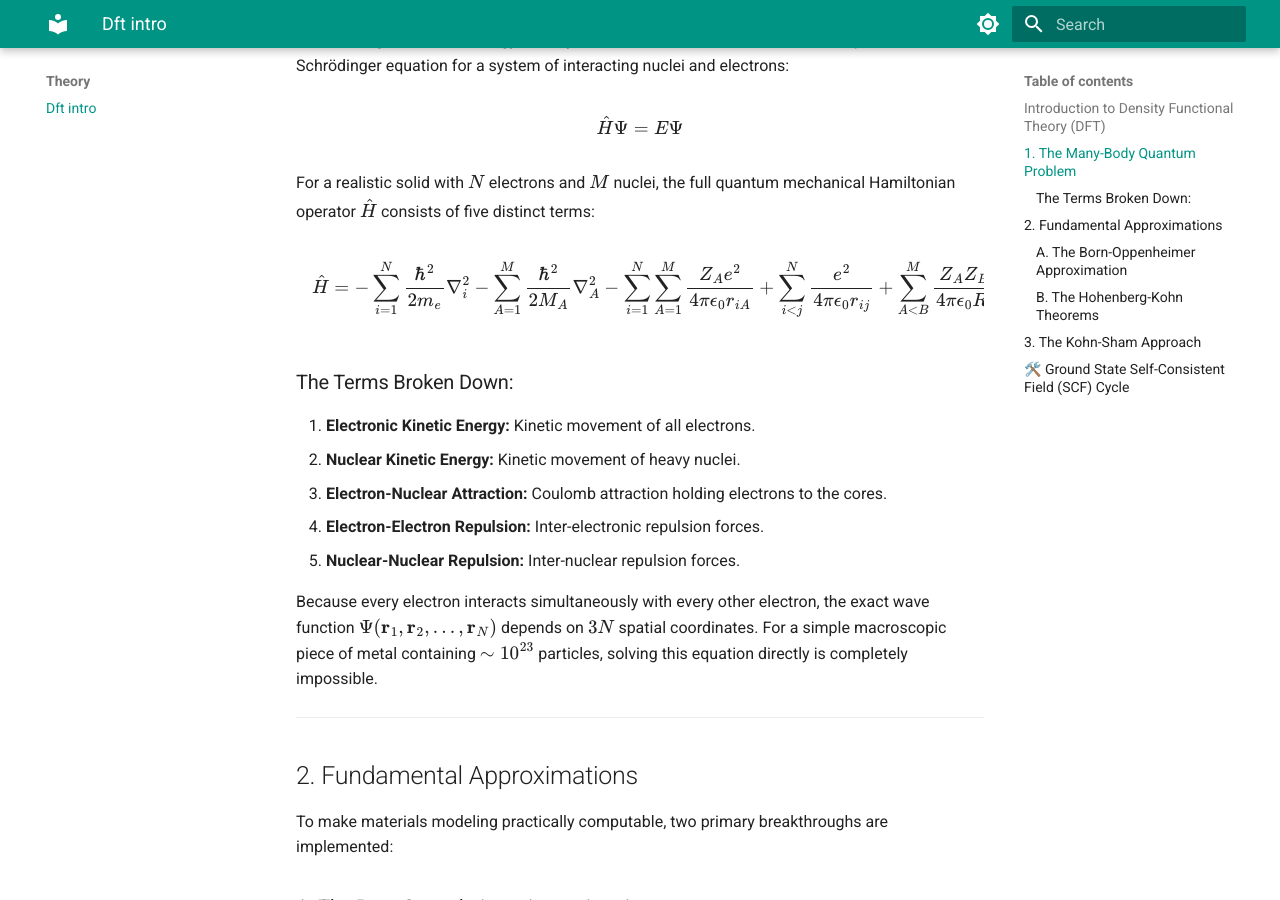
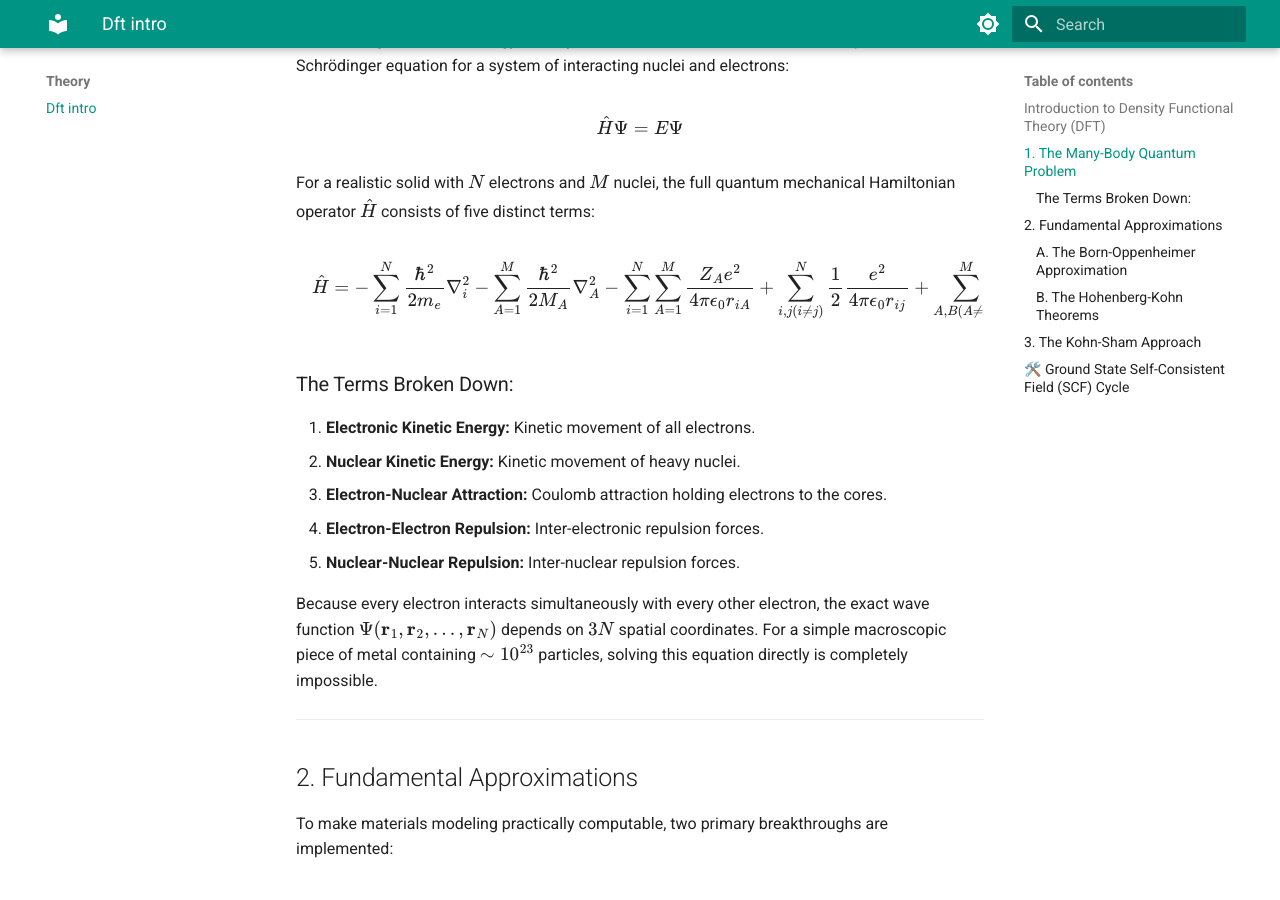
Before and after one commit to jyotichaudhary21112-gif/VASP-Tutorial, an MkDocs documentation site: the page built from docs/theory/dft-intro.md, in a window 1280 px wide and 900 px high, scrolled down 445 px. Built offline with MkDocs 1.6.1 and Material for MkDocs 9.7.7, drawn with Linux system fonts in a browser that asks for light colours.

Commit message:
Update dft-intro.md

```diff
--- a/docs/theory/dft-intro.md
+++ b/docs/theory/dft-intro.md
@@ -15,7 +15,7 @@ For a realistic solid with $N$ electrons and $M$ nuclei, the full quantum mechan
 
 
 $$
-\hat{H} = -\sum_{i=1}^{N}\frac{\hbar^{2}}{2m_{e}}\nabla_{i}^{2}-\sum_{A=1}^{M}\frac{\hbar^{2}}{2M_{A}}\nabla_{A}^{2}-\sum_{i=1}^{N}\sum_{A=1}^{M}\frac{Z_{A}e^{2}}{4\pi\epsilon_{0}r_{iA}}+\sum_{i<j}^{N}\frac{e^{2}}{4\pi\epsilon_{0}r_{ij}}+\sum_{A<B}^{M}\frac{Z_{A}Z_{B}e^{2}}{4\pi\epsilon_{0}R_{AB}}
+\hat{H} = -\sum_{i=1}^{N} \frac{\hbar^{2}}{2m_{e}}\nabla_{i}^{2} - \sum_{A=1}^{M} \frac{\hbar^{2}}{2M_{A}}\nabla_{A}^{2} - \sum_{i=1}^{N} \sum_{A=1}^{M} \frac{Z_{A}e^{2}}{4\pi\epsilon_{0}r_{iA}} + \sum_{i,j (i \neq j)}^{N} \frac{1}{2} \frac{e^{2}}{4\pi\epsilon_{0}r_{ij}} + \sum_{A,B (A \neq B)}^{M} \frac{1}{2} \frac{Z_{A}Z_{B}e^{2}}{4\pi\epsilon_{0}R_{AB}}
 $$
 
 ### The Terms Broken Down:
```
